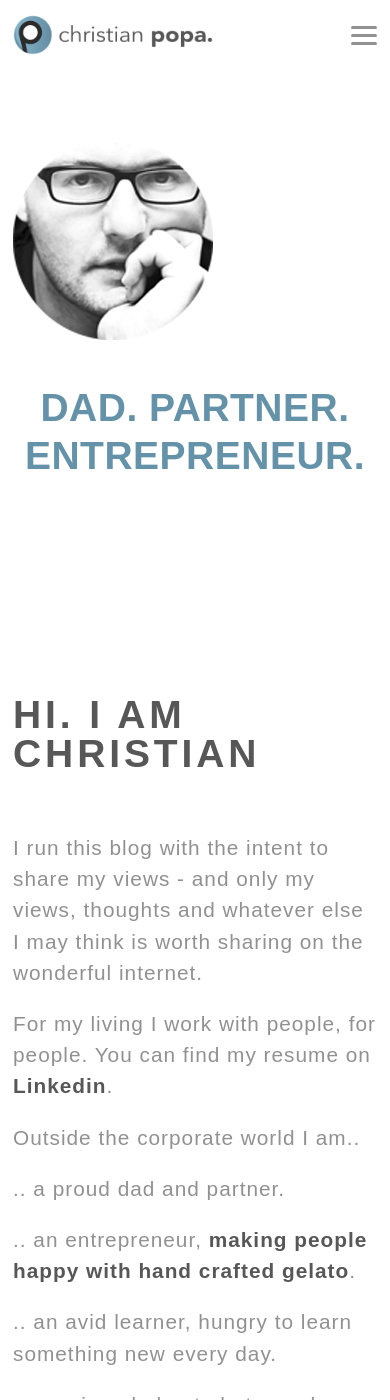
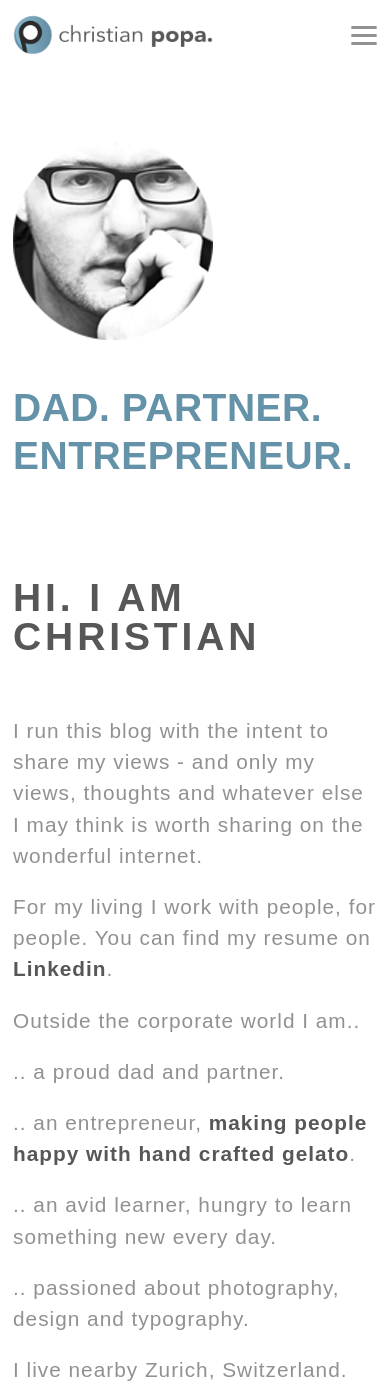
Before and after one commit to cristego/cristego.github.io, a Jekyll site: the page built from about.md, in a window 390 px wide and 1400 px high. Built offline with Jekyll 4.4.1, drawn with Linux system fonts in a browser that asks for light colours.

Commit message:
css update

```diff
--- a/css/core.css
+++ b/css/core.css
@@ -595,8 +595,12 @@
 		padding-bottom: 30px;
 	}
 
-	#about_img, #about_desc {
+	#about_img, .about_desc {
 		text-align: left;
+	}
+
+	.about_desc {
+		padding-bottom: 2em;
 	}
 }
 
```
